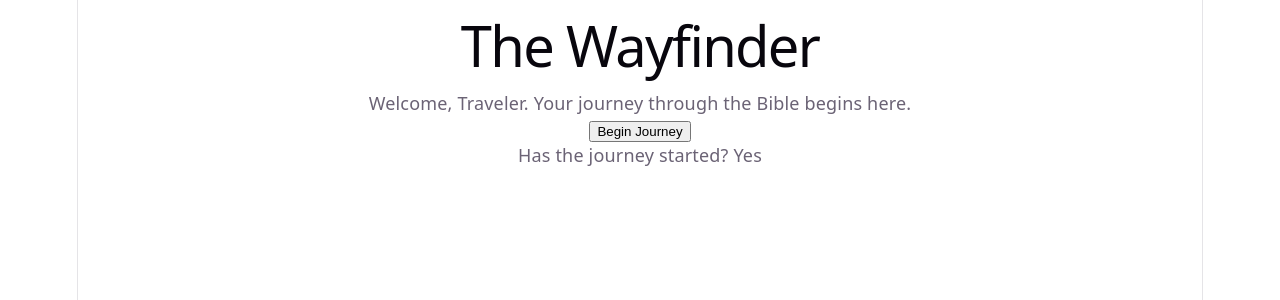
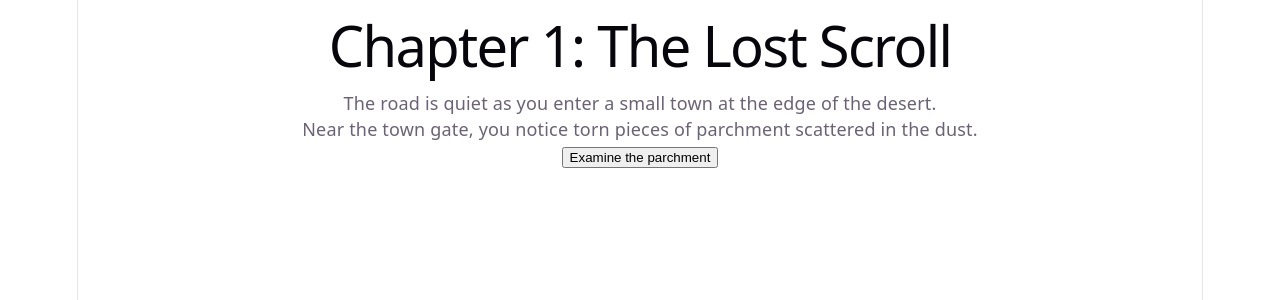
Before and after one commit to Kellenved/wayfinder, a React (Vite) app: page / in a window 1280 px wide. Both pictures are taken after a click on the button "Begin Journey". Shown: the top 300 px of the page. Built offline with nearby package versions, Linux system fonts and the light colour scheme.

Commit message:
trying react states

```diff
--- a/src/App.jsx
+++ b/src/App.jsx
@@ -8,17 +8,29 @@ function App(){
 
   return (
     <main>
+      {!hasStarted ? (
+        <>
           <h1>The Wayfinder</h1>
-      <p>Welcome, {playerName}. Your journey through the Bible begins here.</p>
+          <p>Welcome, {playerName}. Your journey begins here.</p>
 
           <button onClick={() => setHasStarted(true)}>
             Begin Journey
           </button>
-
+        </>
+      ) : (
+        <>
+          <h1>Chapter 1: The Lost Scroll</h1>
           <p>
-        Has the journey started? {hasStarted ? 'Yes' : 'No'}
+            The road is quiet as you enter a small town at the edge of the desert.
+          </p>
+          <p>
+            Near the town gate, you notice torn pieces of parchment scattered in
+            the dust.
           </p>
 
+          <button>Examine the parchment</button>
+        </>
+      )}
     </main>
   )
 }
```
Lines whose indentation alone changed are shown as unchanged.
